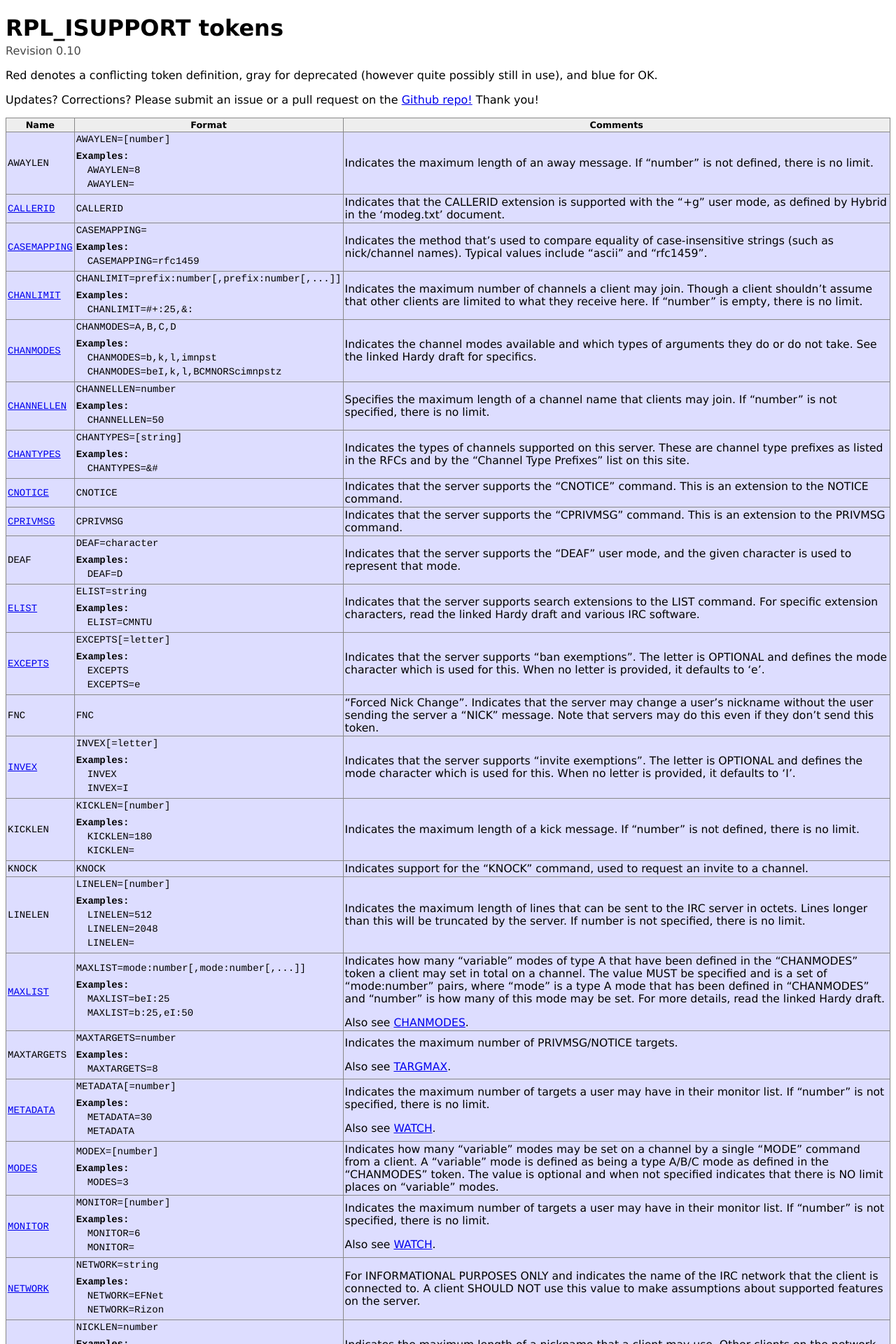
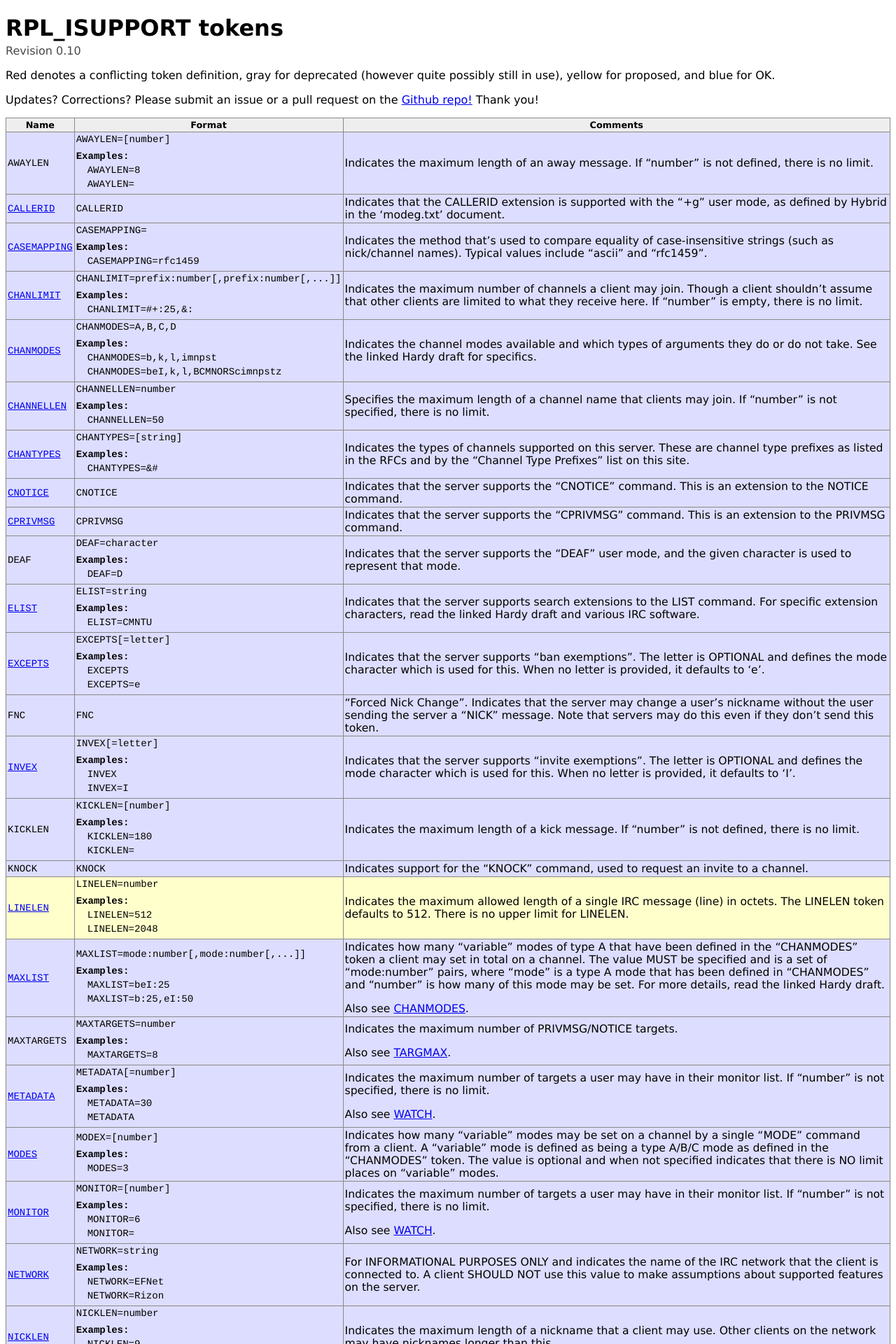
Before and after one commit to ircdocs/irc-defs, a Jekyll site: the page built from defs/isupport.html, in a window 1280 px wide. Shown: the top 1920 px of the page at 70% size. Built offline with Jekyll 4.4.1, drawn with Linux system fonts in a browser that asks for light colours.

Commit message:
isupport: Clarify LINELEN to match -harmony, mark as proposed

```diff
--- a/_data/isupport.yaml
+++ b/_data/isupport.yaml
@@ -20,7 +20,8 @@ page:
     extra: >
         <p>
             Red denotes a conflicting token definition, gray for deprecated
-            (however quite possibly still in use), and blue for OK.
+            (however quite possibly still in use), yellow for proposed, and
+            blue for OK.
         </p>
 
 table:
@@ -29,6 +30,7 @@ table:
     row-classes:
         - conflict
         - obsolete
+        - proposed
         - repeated
 
     columns:
@@ -236,16 +238,18 @@ values:
 
     -
         name: LINELEN
-        format: "LINELEN=[number]"
+        format: "LINELEN=number"
+        information: "http://rabbit.dereferenced.org/~nenolod/ircv3-harmony/id-wpitcock-ircv3-core.html#rfc.section.3.8.2.1.17"
         comment: >
-            Indicates the maximum length of lines that can be sent to the IRC
-            server in octets. Lines longer than this will be truncated by the
-            server. If number is not specified, there is no limit.
+            Indicates the maximum allowed length of a single IRC message (line)
+            in octets. The LINELEN token defaults to 512. There is no upper
+            limit for LINELEN.
 
         examples:
             - "LINELEN=512"
             - "LINELEN=2048"
-            - "LINELEN="
+
+        proposed: true
 
     -
         name: MAXLIST
--- a/_includes/table.html
+++ b/_includes/table.html
@@ -56,6 +56,9 @@
     }
     .conflict.obsolete {
         background-color: #e3c3c3;
+    }
+    .proposed {
+        background-color: #ffc;
     }
     .center {
         text-align: center;
```
